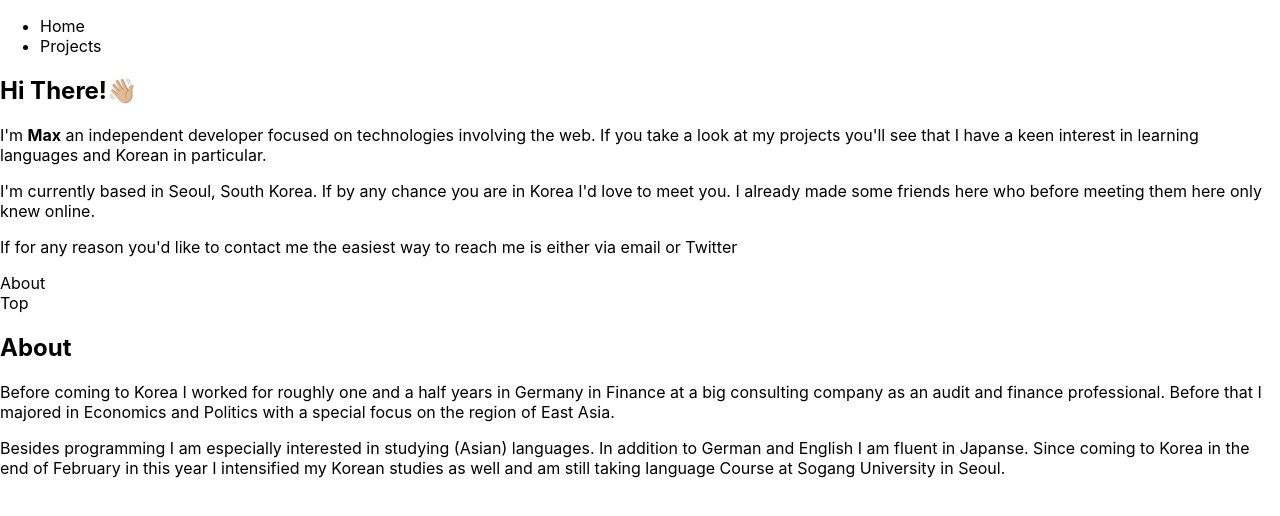
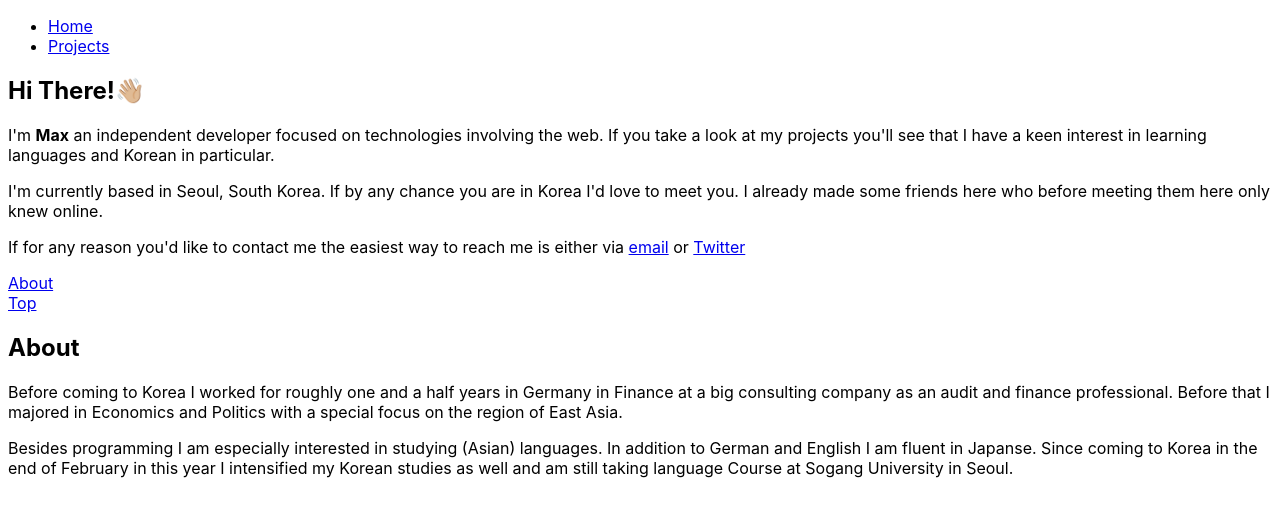
Before and after one commit to mxngls/mxengels.com, a Next.js app: page / in a window 1280 px wide. Shown: the top 516 px of the page. Built offline with nearby package versions, Linux system fonts and the light colour scheme.

Commit message:
Add global.css

```diff
--- a/styles/globals.css
+++ b/styles/globals.css
@@ -1,26 +1,31 @@
+@tailwind base;
+@tailwind components;
+@tailwind utilities;
+
+@layer base {
   html,
   body {
-  padding: 0;
-  margin: 0;
+    @apply pt-7;
+    @apply h-screen;
+    @apply w-screen;
+    @apply scroll-smooth;
+    @apply text-lg;
+    @apply tracking-wider;
+    @apply bg-slate-50;
+    @apply font-body;
     font-family: -apple-system, BlinkMacSystemFont, Segoe UI, Roboto, Oxygen,
       Ubuntu, Cantarell, Fira Sans, Droid Sans, Helvetica Neue, sans-serif;
   }
 
-a {
-  color: inherit;
-  text-decoration: none;
+  b {
+    @apply font-bold;
   }
 
-* {
-  box-sizing: border-box;
+  a {
+    @apply underline;
   }
 
-@media (prefers-color-scheme: dark) {
-  html {
-    color-scheme: dark;
-  }
-  body {
-    color: white;
-    background: black;
+  a:hover {
+    color: #6b7280;
   }
 }
```
Lines whose indentation alone changed are shown as unchanged.
